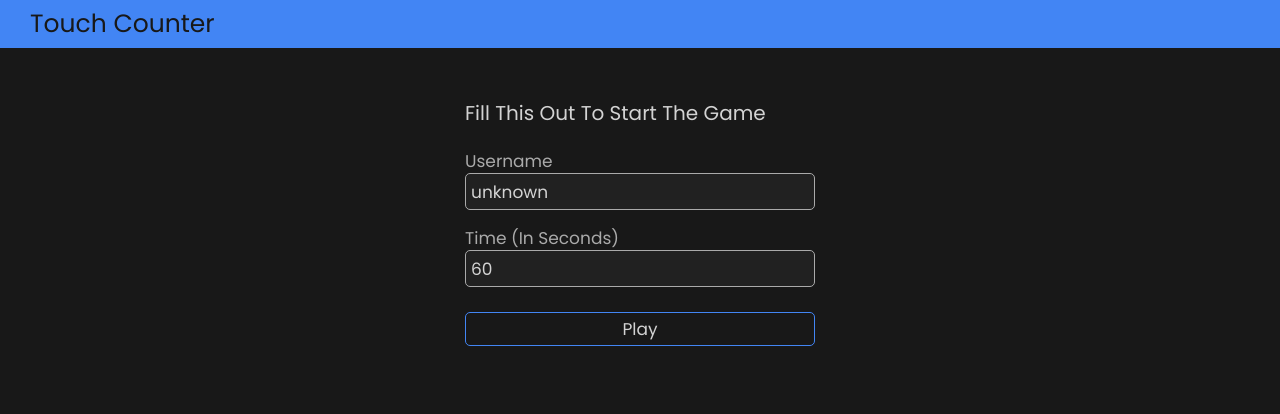
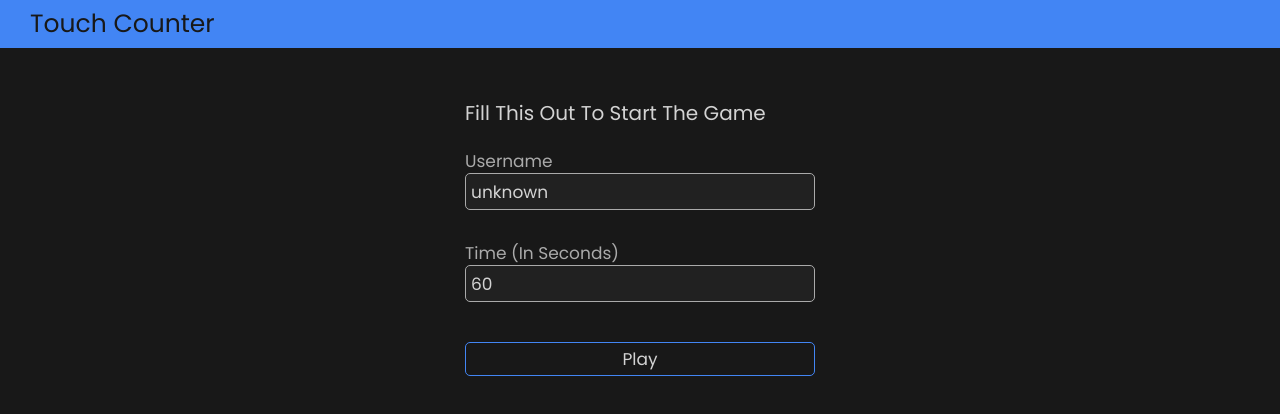
Before and after one commit to pratiic/touch-counter-app, a React (Create React App) app: page / in a window 1280 px wide. Shown: the top 414 px of the page. Built offline with nearby package versions, Linux system fonts and the light colour scheme.

Commit message:
increase the margin of input group of the form

```diff
--- a/src/components/set-game/set-game.scss
+++ b/src/components/set-game/set-game.scss
@@ -14,7 +14,7 @@
 
 		.input-group {
 			width: 100%;
-			margin-bottom: 4rem;
+			margin-bottom: 5.5rem;
 			position: relative;
 
 			label {
```
